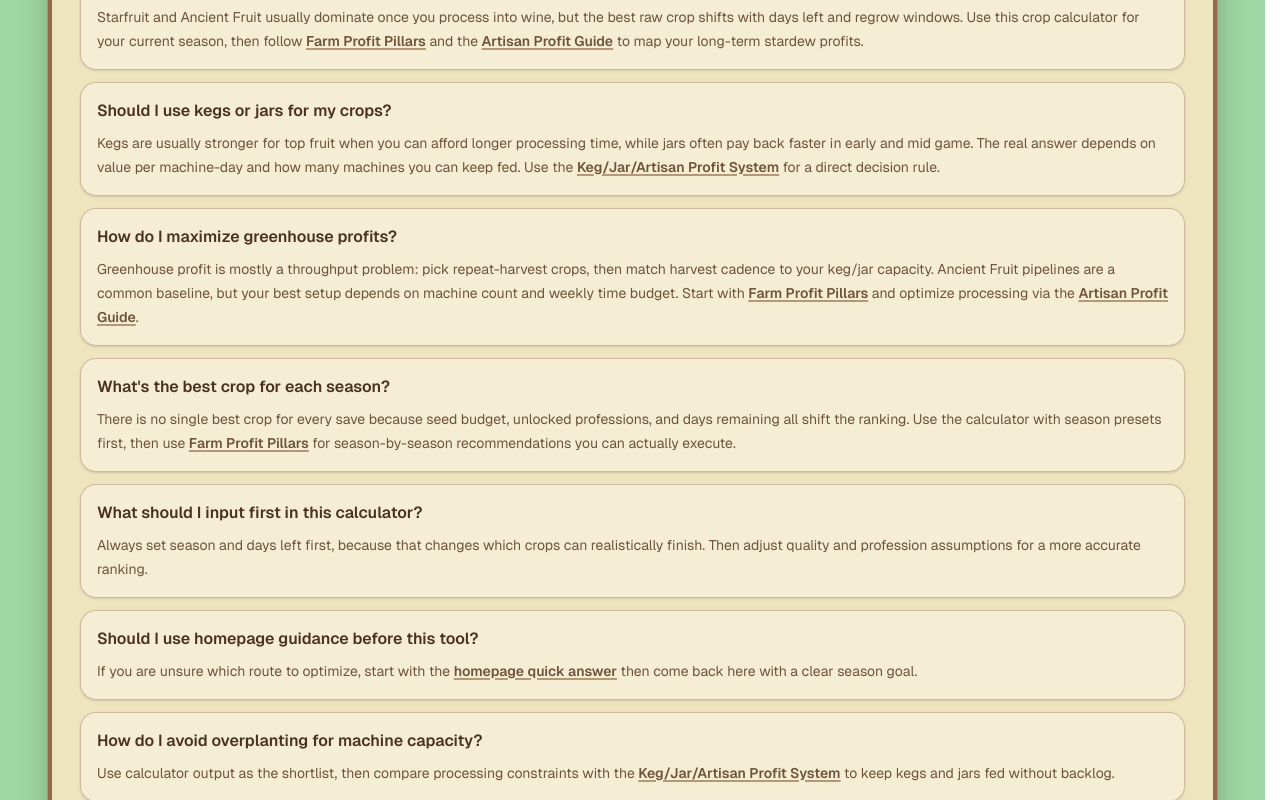
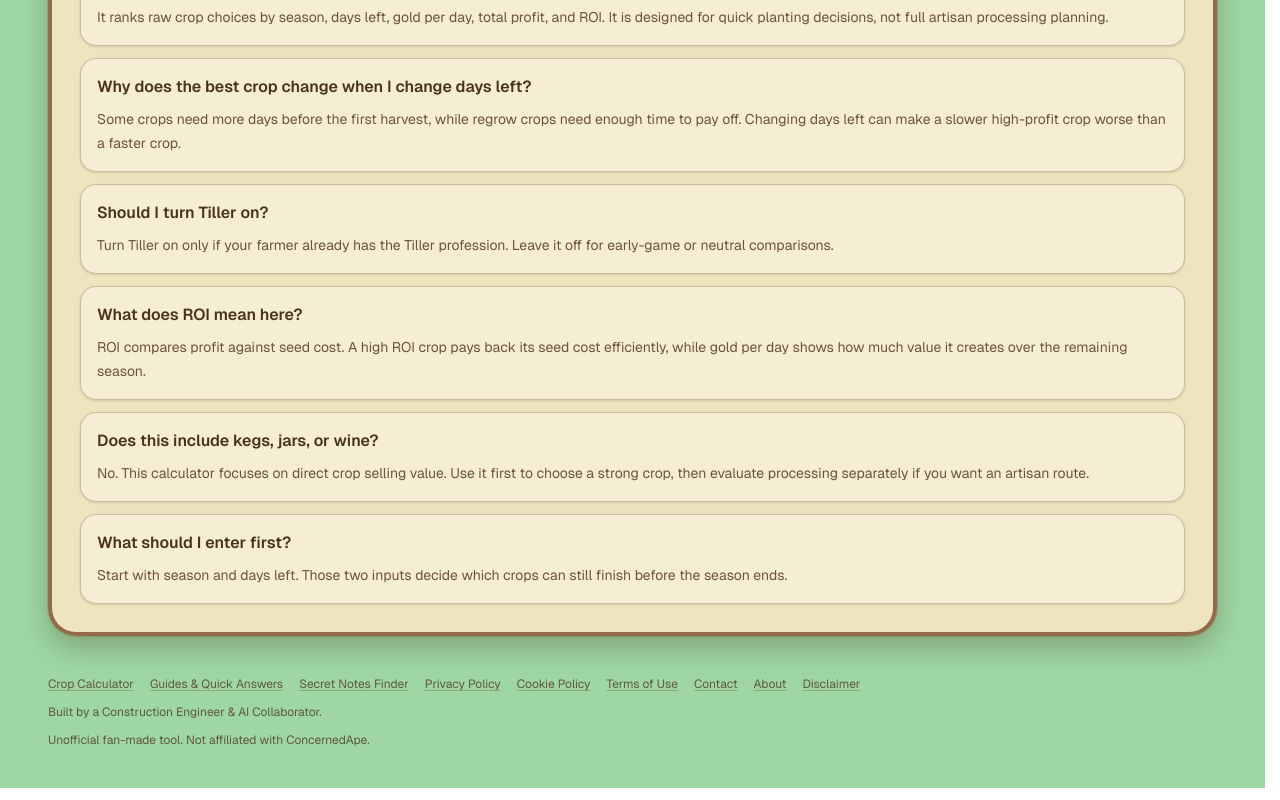
Before and after one commit to yuzhoudabaozhayujiamigou-cloud/stardew-tools, a Next.js app in the folder stardew-tools/: page /calculator in a window 1280 px wide. Shown: the part 4260-5060 px from the top of the page. Built offline with nearby package versions, Linux system fonts and the light colour scheme.

Commit message:
refactor: simplify calculator FAQ for raw-crop intent
- Replace long-form FAQ with 6 short raw-crop-focused answers
- Remove artisan, keg/jar, greenhouse throughput, and homepage guide references
- Align on-page FAQ and FAQ JSON-LD with calculator's direct-sell scope

```diff
--- a/stardew-tools/src/app/calculator/page.tsx
+++ b/stardew-tools/src/app/calculator/page.tsx
@@ -90,66 +90,50 @@ export default function CalculatorPage() {
     mainEntity: [
       {
         "@type": "Question",
-        name: "What are the most profitable crops in Stardew Valley?",
+        name: "What does this Stardew crop calculator optimize?",
         acceptedAnswer: {
           "@type": "Answer",
-          text: "Starfruit and Ancient Fruit often lead long-term profit once processed, but the best raw crop changes with season length, regrow timing, and your machine capacity. Enter your current season and days left to get the most reliable ranking for your save.",
+          text: "It ranks raw crop choices by season, days left, gold per day, total profit, and ROI. It is designed for quick planting decisions, not full artisan processing planning.",
         },
       },
       {
         "@type": "Question",
-        name: "Should I use kegs or jars for my crops?",
+        name: "Why does the best crop change when I change days left?",
         acceptedAnswer: {
           "@type": "Answer",
-          text: "Use kegs when you can wait for higher value per unit, and use jars when faster turnaround helps cash flow. The right choice depends on machine-day value, processing speed, and how many machines you can keep running.",
+          text: "Some crops need more days before the first harvest, while regrow crops need enough time to pay off. Changing days left can make a slower high-profit crop worse than a faster crop.",
         },
       },
       {
         "@type": "Question",
-        name: "How do I maximize greenhouse profits?",
+        name: "Should I turn Tiller on?",
         acceptedAnswer: {
           "@type": "Answer",
-          text: "Prioritize repeat-harvest crops and match harvest output to your keg or jar throughput. Test longer windows, such as 28 to 56 days, to find the setup that gives stable weekly profit for your machine count.",
+          text: "Turn Tiller on only if your farmer already has the Tiller profession. Leave it off for early-game or neutral comparisons.",
         },
       },
       {
         "@type": "Question",
-        name: "What's the best crop for each season?",
+        name: "What does ROI mean here?",
         acceptedAnswer: {
           "@type": "Answer",
-          text: "There is no universal winner because seed budget, days left, professions, and processing setup all change the ranking. Compare crops by season first, then lock in the option that fits your current farm constraints.",
+          text: "ROI compares profit against seed cost. A high ROI crop pays back its seed cost efficiently, while gold per day shows how much value it creates over the remaining season.",
         },
       },
       {
         "@type": "Question",
-        name: "What inputs should I set in this Stardew crop calculator first?",
+        name: "Does this include kegs, jars, or wine?",
         acceptedAnswer: {
           "@type": "Answer",
-          text: "Start with season and days left, then adjust quality and profession assumptions. That gives the most realistic ranking before you optimize finer details.",
+          text: "No. This calculator focuses on direct crop selling value. Use it first to choose a strong crop, then evaluate processing separately if you want an artisan route.",
         },
       },
       {
         "@type": "Question",
-        name: "What factors does this Stardew Valley profit calculator consider?",
+        name: "What should I enter first?",
         acceptedAnswer: {
           "@type": "Answer",
-          text: "This calculator considers season, days left, crop quality, and professions. It focuses on raw crop selling value to help you make fast planting decisions.",
-        },
-      },
-      {
-        "@type": "Question",
-        name: "Does this Stardew Valley profit calculator work for version 1.6?",
-        acceptedAnswer: {
-          "@type": "Answer",
-          text: "Yes, this page is maintained as a 1.6 crop profit calculator. Re-check major updates after game patches and adjust assumptions to match your save.",
-        },
-      },
-      {
-        "@type": "Question",
-        name: "Should I start from the homepage or jump straight to the calculator?",
-        acceptedAnswer: {
-          "@type": "Answer",
-          text: "If you already know your season and days left, start directly in the calculator. If your strategy is still unclear, review a quick overview first, then return and run your scenario with concrete inputs.",
+          text: "Start with season and days left. Those two inputs decide which crops can still finish before the season ends.",
         },
       },
     ],
@@ -271,116 +255,44 @@ export default function CalculatorPage() {
             <h2 className="text-xl font-semibold text-[#4a321e] sm:text-2xl">Frequently Asked Questions</h2>
             <div className="mt-4 grid gap-3">
               <article className="rounded-2xl border border-[#8a5b3a]/35 bg-white/35 p-4 shadow-sm">
-                <h3 className="text-base font-semibold text-[#4a321e]">
-                  What are the most profitable crops in Stardew Valley?
-                </h3>
+                <h3 className="text-base font-semibold text-[#4a321e]">What does this Stardew crop calculator optimize?</h3>
                 <p className="mt-2 text-sm leading-6 text-[#5f4228]/90">
-                  Starfruit and Ancient Fruit usually dominate once you process into wine, but the best raw crop shifts
-                  with days left and regrow windows. Use this crop calculator for your current season, then follow{' '}
-                  <Link
-                    href="/blog/farm-profit-pillars"
-                    className="font-semibold underline decoration-[#8a5b3a]/60 decoration-2 underline-offset-2 transition hover:text-[#4a321e]"
-                  >
-                    Farm Profit Pillars
-                  </Link>
-                  {' '}and the{' '}
-                  <Link
-                    href="/blog/stardew-valley-artisan-profit-guide"
-                    className="font-semibold underline decoration-[#8a5b3a]/60 decoration-2 underline-offset-2 transition hover:text-[#4a321e]"
-                  >
-                    Artisan Profit Guide
-                  </Link>
-                  {' '}to map your long-term stardew profits.
+                  It ranks raw crop choices by season, days left, gold per day, total profit, and ROI. It is designed for quick planting decisions, not full artisan processing planning.
                 </p>
               </article>
 
               <article className="rounded-2xl border border-[#8a5b3a]/35 bg-white/35 p-4 shadow-sm">
-                <h3 className="text-base font-semibold text-[#4a321e]">Should I use kegs or jars for my crops?</h3>
+                <h3 className="text-base font-semibold text-[#4a321e]">Why does the best crop change when I change days left?</h3>
                 <p className="mt-2 text-sm leading-6 text-[#5f4228]/90">
-                  Kegs are usually stronger for top fruit when you can afford longer processing time, while jars often
-                  pay back faster in early and mid game. The real answer depends on value per machine-day and how many
-                  machines you can keep fed. Use the{' '}
-                  <Link
-                    href="/blog/stardew-valley-keg-jar-artisan-profit-system"
-                    className="font-semibold underline decoration-[#8a5b3a]/60 decoration-2 underline-offset-2 transition hover:text-[#4a321e]"
-                  >
-                    Keg/Jar/Artisan Profit System
-                  </Link>
-                  {' '}for a direct decision rule.
+                  Some crops need more days before the first harvest, while regrow crops need enough time to pay off. Changing days left can make a slower high-profit crop worse than a faster crop.
                 </p>
               </article>
 
               <article className="rounded-2xl border border-[#8a5b3a]/35 bg-white/35 p-4 shadow-sm">
-                <h3 className="text-base font-semibold text-[#4a321e]">How do I maximize greenhouse profits?</h3>
+                <h3 className="text-base font-semibold text-[#4a321e]">Should I turn Tiller on?</h3>
                 <p className="mt-2 text-sm leading-6 text-[#5f4228]/90">
-                  Greenhouse profit is mostly a throughput problem: pick repeat-harvest crops, then match harvest cadence
-                  to your keg/jar capacity. Ancient Fruit pipelines are a common baseline, but your best setup depends on
-                  machine count and weekly time budget. Start with{' '}
-                  <Link
-                    href="/blog/farm-profit-pillars"
-                    className="font-semibold underline decoration-[#8a5b3a]/60 decoration-2 underline-offset-2 transition hover:text-[#4a321e]"
-                  >
-                    Farm Profit Pillars
-                  </Link>
-                  {' '}and optimize processing via the{' '}
-                  <Link
-                    href="/blog/stardew-valley-artisan-profit-guide"
-                    className="font-semibold underline decoration-[#8a5b3a]/60 decoration-2 underline-offset-2 transition hover:text-[#4a321e]"
-                  >
-                    Artisan Profit Guide
-                  </Link>
-                  .
+                  Turn Tiller on only if your farmer already has the Tiller profession. Leave it off for early-game or neutral comparisons.
                 </p>
               </article>
 
               <article className="rounded-2xl border border-[#8a5b3a]/35 bg-white/35 p-4 shadow-sm">
-                <h3 className="text-base font-semibold text-[#4a321e]">What&apos;s the best crop for each season?</h3>
+                <h3 className="text-base font-semibold text-[#4a321e]">What does ROI mean here?</h3>
                 <p className="mt-2 text-sm leading-6 text-[#5f4228]/90">
-                  There is no single best crop for every save because seed budget, unlocked professions, and days
-                  remaining all shift the ranking. Use the calculator with season presets first, then use{' '}
-                  <Link
-                    href="/blog/farm-profit-pillars"
-                    className="font-semibold underline decoration-[#8a5b3a]/60 decoration-2 underline-offset-2 transition hover:text-[#4a321e]"
-                  >
-                    Farm Profit Pillars
-                  </Link>
-                  {' '}for season-by-season recommendations you can actually execute.
+                  ROI compares profit against seed cost. A high ROI crop pays back its seed cost efficiently, while gold per day shows how much value it creates over the remaining season.
                 </p>
               </article>
 
               <article className="rounded-2xl border border-[#8a5b3a]/35 bg-white/35 p-4 shadow-sm">
-                <h3 className="text-base font-semibold text-[#4a321e]">What should I input first in this calculator?</h3>
+                <h3 className="text-base font-semibold text-[#4a321e]">Does this include kegs, jars, or wine?</h3>
                 <p className="mt-2 text-sm leading-6 text-[#5f4228]/90">
-                  Always set season and days left first, because that changes which crops can realistically finish.
-                  Then adjust quality and profession assumptions for a more accurate ranking.
+                  No. This calculator focuses on direct crop selling value. Use it first to choose a strong crop, then evaluate processing separately if you want an artisan route.
                 </p>
               </article>
 
               <article className="rounded-2xl border border-[#8a5b3a]/35 bg-white/35 p-4 shadow-sm">
-                <h3 className="text-base font-semibold text-[#4a321e]">Should I use homepage guidance before this tool?</h3>
+                <h3 className="text-base font-semibold text-[#4a321e]">What should I enter first?</h3>
                 <p className="mt-2 text-sm leading-6 text-[#5f4228]/90">
-                  If you are unsure which route to optimize, start with the{' '}
-                  <Link
-                    href="/"
-                    className="font-semibold underline decoration-[#8a5b3a]/60 decoration-2 underline-offset-2 transition hover:text-[#4a321e]"
-                  >
-                    homepage quick answer
-                  </Link>
-                  {' '}then come back here with a clear season goal.
-                </p>
-              </article>
-
-              <article className="rounded-2xl border border-[#8a5b3a]/35 bg-white/35 p-4 shadow-sm">
-                <h3 className="text-base font-semibold text-[#4a321e]">How do I avoid overplanting for machine capacity?</h3>
-                <p className="mt-2 text-sm leading-6 text-[#5f4228]/90">
-                  Use calculator output as the shortlist, then compare processing constraints with the{' '}
-                  <Link
-                    href="/blog/stardew-valley-keg-jar-artisan-profit-system"
-                    className="font-semibold underline decoration-[#8a5b3a]/60 decoration-2 underline-offset-2 transition hover:text-[#4a321e]"
-                  >
-                    Keg/Jar/Artisan Profit System
-                  </Link>
-                  {' '}to keep kegs and jars fed without backlog.
+                  Start with season and days left. Those two inputs decide which crops can still finish before the season ends.
                 </p>
               </article>
             </div>
```
